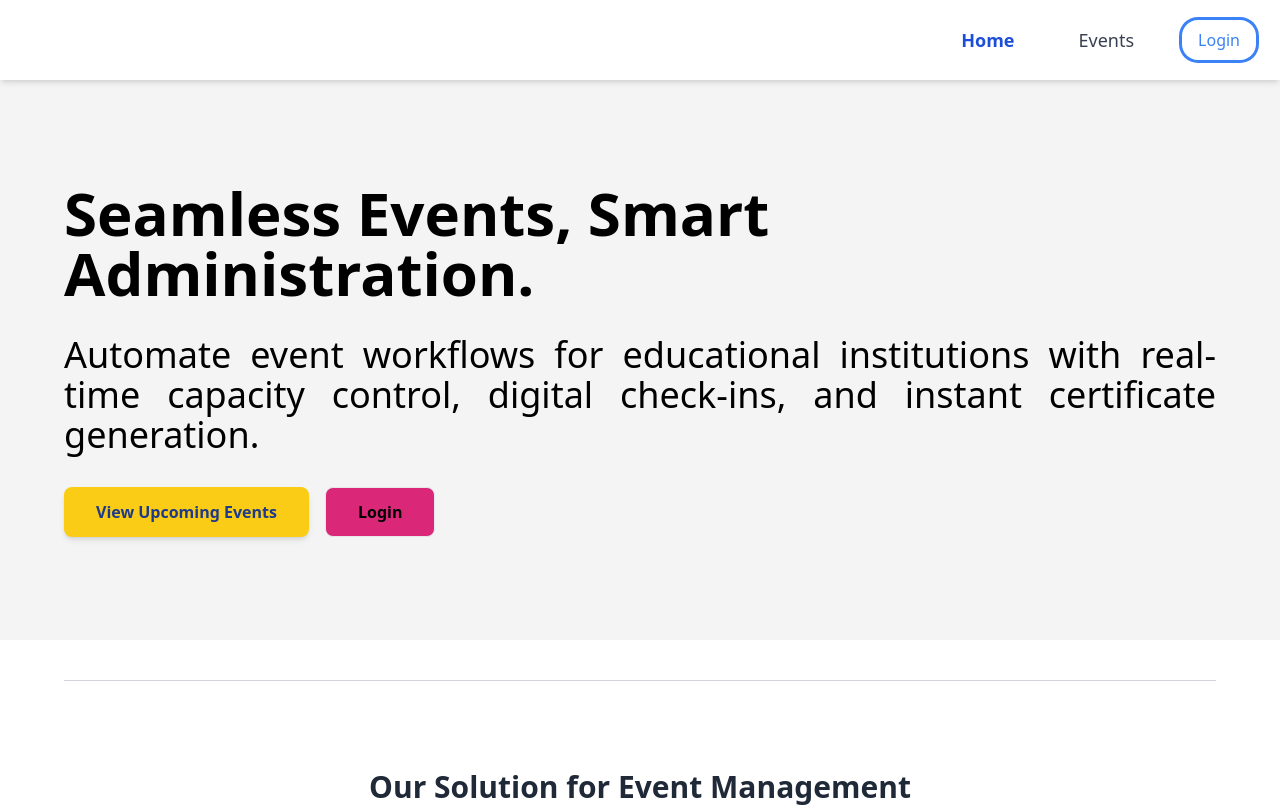
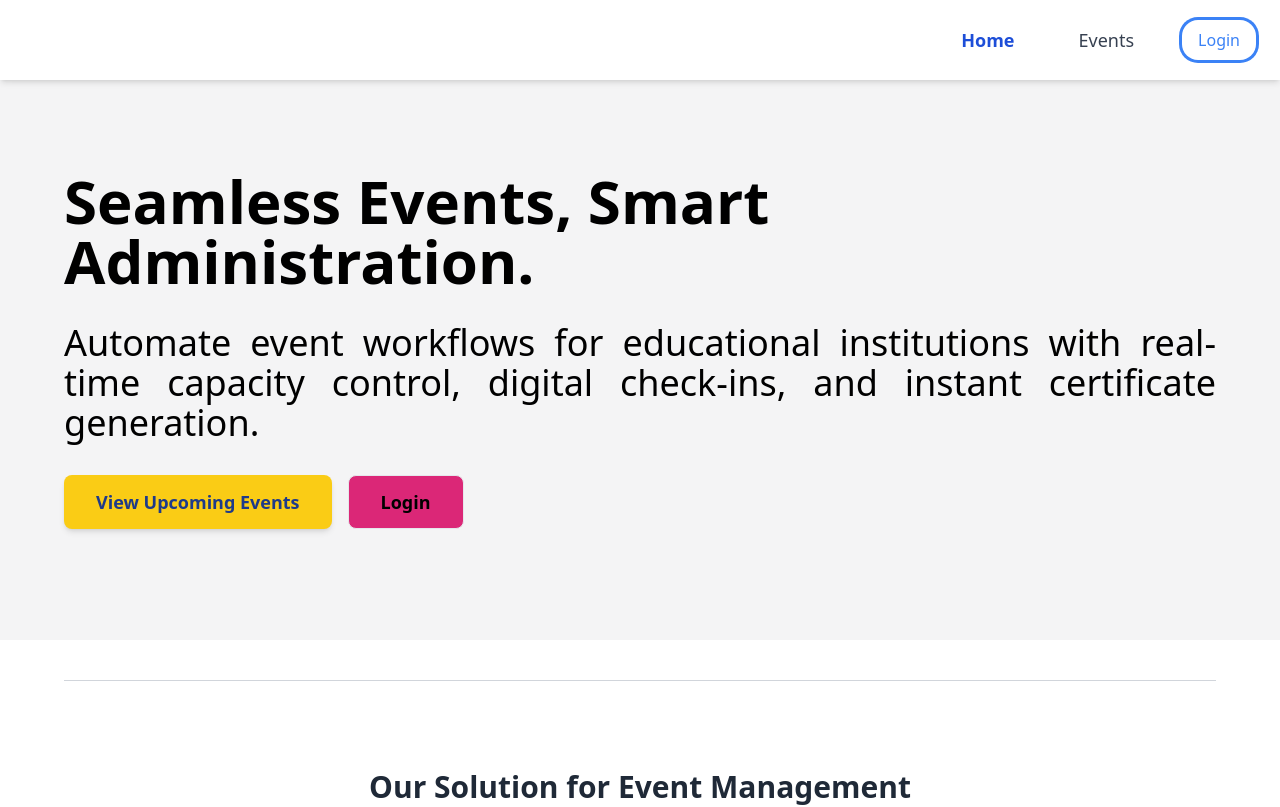
Before and after one commit to rishikesh-babu/Event-Management, a React (Vite) app in the folder client/: page / in a window 1280 px wide. Shown: the top 807 px of the page. Built offline with nearby package versions, Linux system fonts and the light colour scheme; no server answers.

Commit message:
Updated home page

```diff
--- a/client/src/Components/Admin/AdminSideBar.jsx
+++ b/client/src/Components/Admin/AdminSideBar.jsx
@@ -42,7 +42,7 @@ export default function AdminSideBar({ openSideBar, toggleSideBar }) {
                 </div>
 
                 <div>
-                    <h2 className='text-lg font-semibold'>Admin {screenSize} </h2>
+                    <h2 className='text-lg font-semibold'>Admin </h2>
                     <p className='text-xs text-gray-300'>Administrator Panel</p>
                 </div>
 
--- a/client/src/Pages/User/Home.jsx
+++ b/client/src/Pages/User/Home.jsx
@@ -12,7 +12,7 @@ export default function Home() {
         <div>
             {/* 1. Hero Section: Value Proposition & Call to Action */}
             <section className=" px-4 sm:px-6 lg:px-8 min-h-[70vh] bg-zinc-100 flex flex-col justify-center">
-                <div className="max-w-6xl mx-auto flex flex-col justify-between gap-8">
+                <div className="max-w-6xl mx-auto mb-5 flex flex-col justify-between gap-8">
                     <Reveal className="text-4xl sm:text-5xl md:text-6xl font-extrabold leading-tight">
                         Seamless Events, Smart Administration.
                     </Reveal>
@@ -24,13 +24,13 @@ export default function Home() {
                     <UpReveal className=" flex justify-center md:justify-start space-x-4">
                         <button
                             onClick={() => window.location.href = '/event'}
-                            className="py-1 px-3 sm:py-3 sm:px-8 bg-yellow-400 text-blue-900 hover:bg-yellow-300 font-bold rounded-lg transition duration-300 transform hover:scale-105 shadow-md"
+                            className="py-1 px-3 sm:py-3 sm:px-8 font-bold text-lg text-blue-900 bg-yellow-400 hover:bg-yellow-300 rounded-lg transition duration-300 transform hover:scale-105 shadow-md"
                         >
                             View Upcoming Events
                         </button>
                         <button
                             onClick={() => window.location.href = '/login'}
-                            className="py-1 px-3 sm:py-3 sm:px-8 font-semibold hover:text-blue-700 bg-pink-600 border rounded-lg transition duration-300"
+                            className="py-2 px-4 sm:py-3 sm:px-8 font-semibold text-lg hover:text-blue-700 bg-pink-600 border rounded-lg transition duration-300"
                         >
                             Login
                         </button>
```
